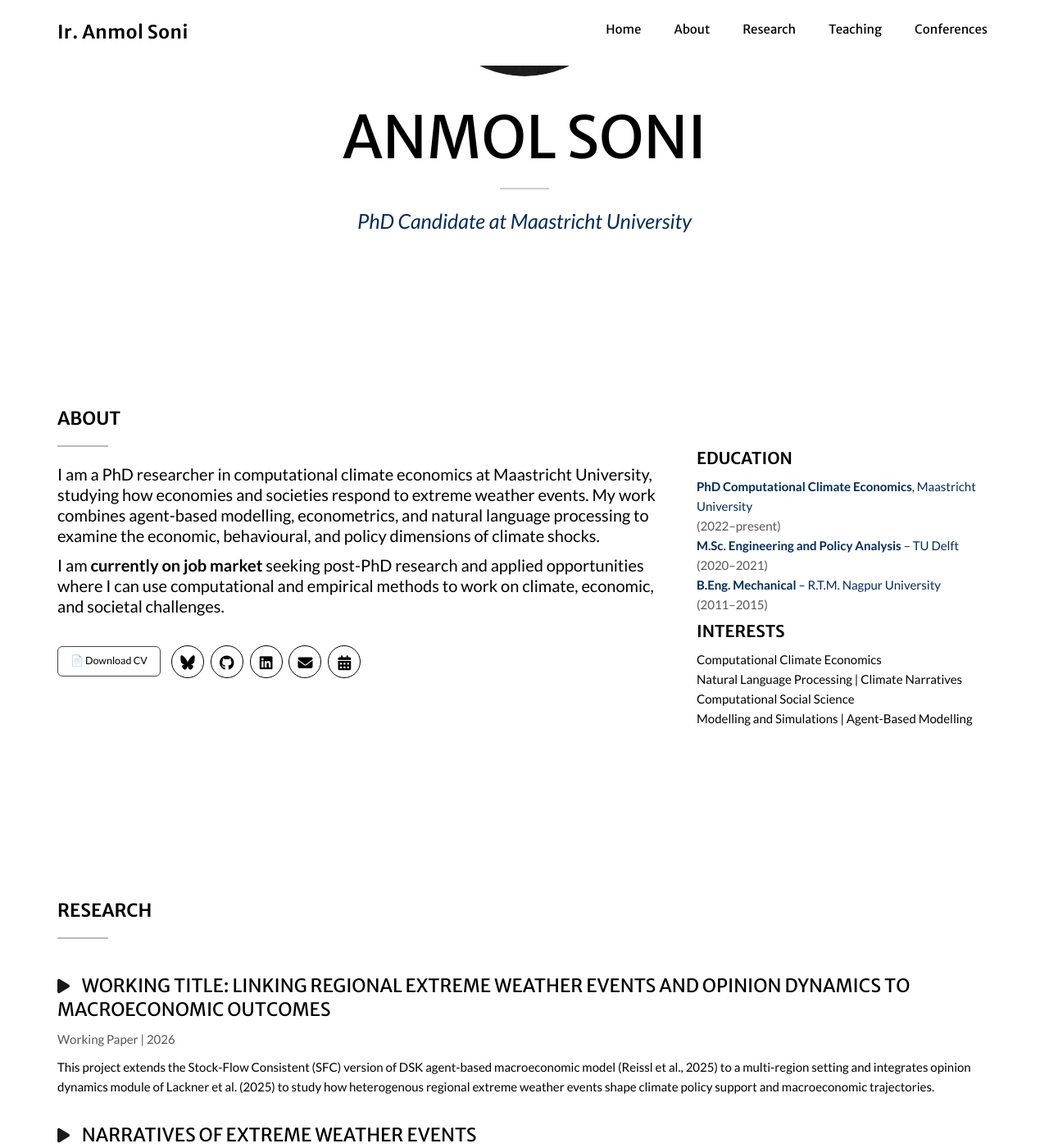
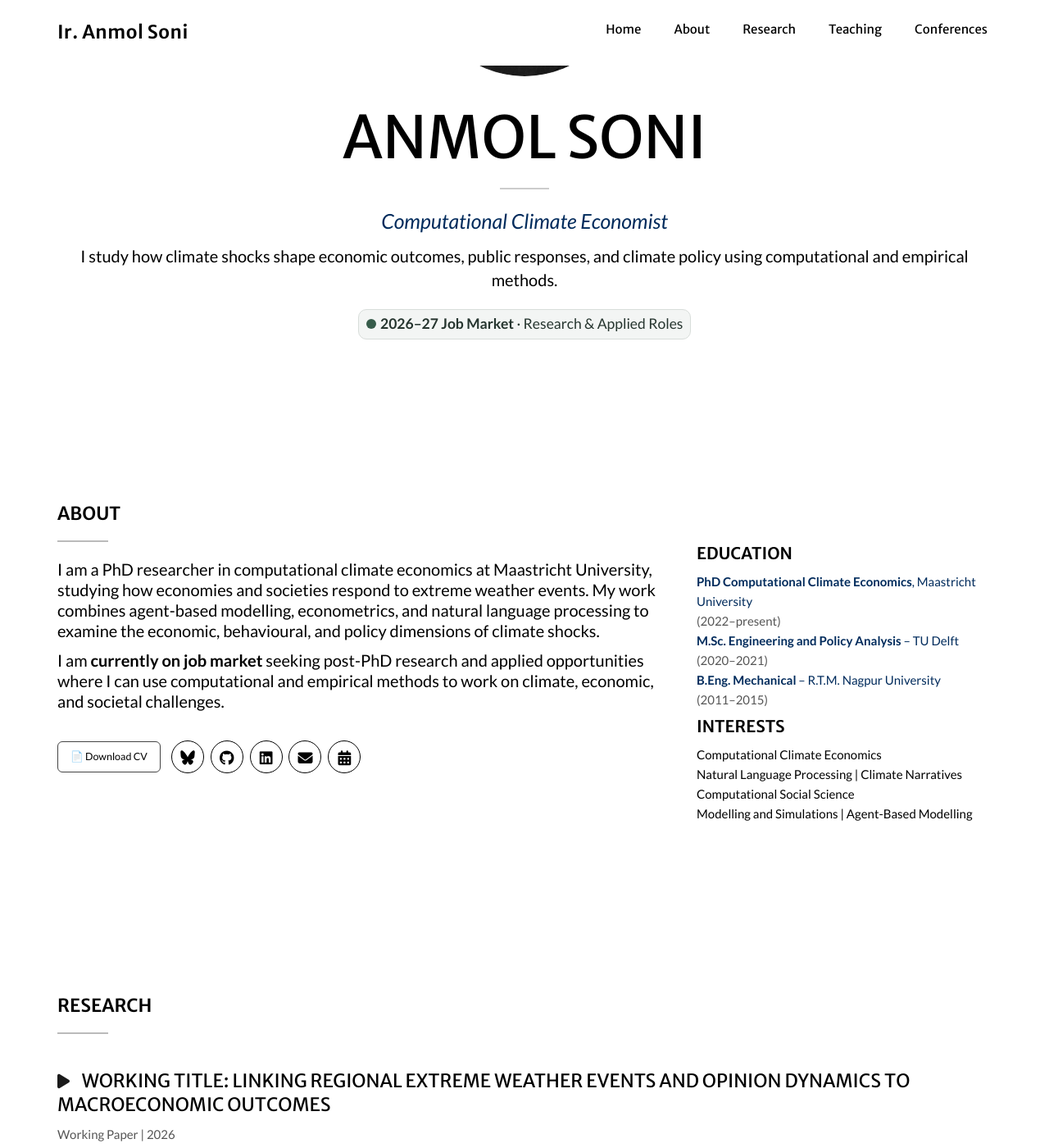
Before and after one commit to SoniAnmol/SoniAnmol.github.io, a Jekyll site: the page built from index.html, in a window 1280 px wide and 1400 px high, scrolled down 477 px. Shown: the whole window at 82% size. Built offline with Jekyll 4.4.1, drawn with Linux system fonts in a browser that asks for light colours; nearby versions of some CDN libraries; some web fonts are replaced.

Commit message:
updated hero

```diff
--- a/_includes/header.html
+++ b/_includes/header.html
@@ -17,8 +17,16 @@
 
             </p>
             <p class="subtitle-tagline"> <a href="https://www.maastrichtuniversity.nl/nl/soni" class="academic-link">
-                PhD Candidate at Maastricht University
+                Computational Climate Economist
               </a></p>
+            <p class="text-center">
+              I study how climate shocks shape economic outcomes, public responses, and climate policy using
+              computational and empirical methods.
+            </p>
+            <div class="job-market-badge">
+              <span class="job-market-dot"></span>
+              <span><strong>2026–27 Job Market</strong> · Research & Applied Roles</span>
+            </div>
           </div>
         </div>
       </div>
```
Also changed, not shown: _includes/css/main.css (+126 -15 lines).
